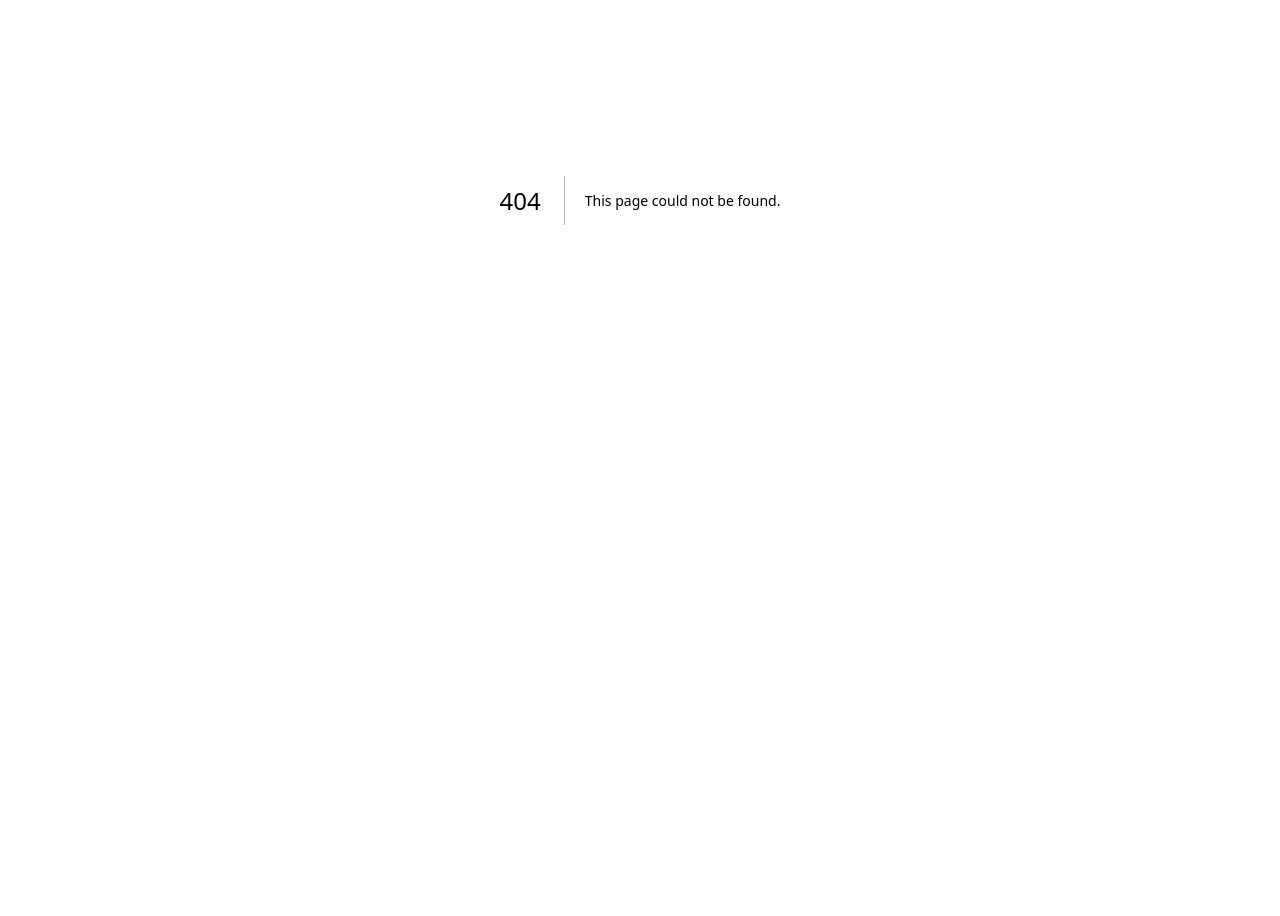
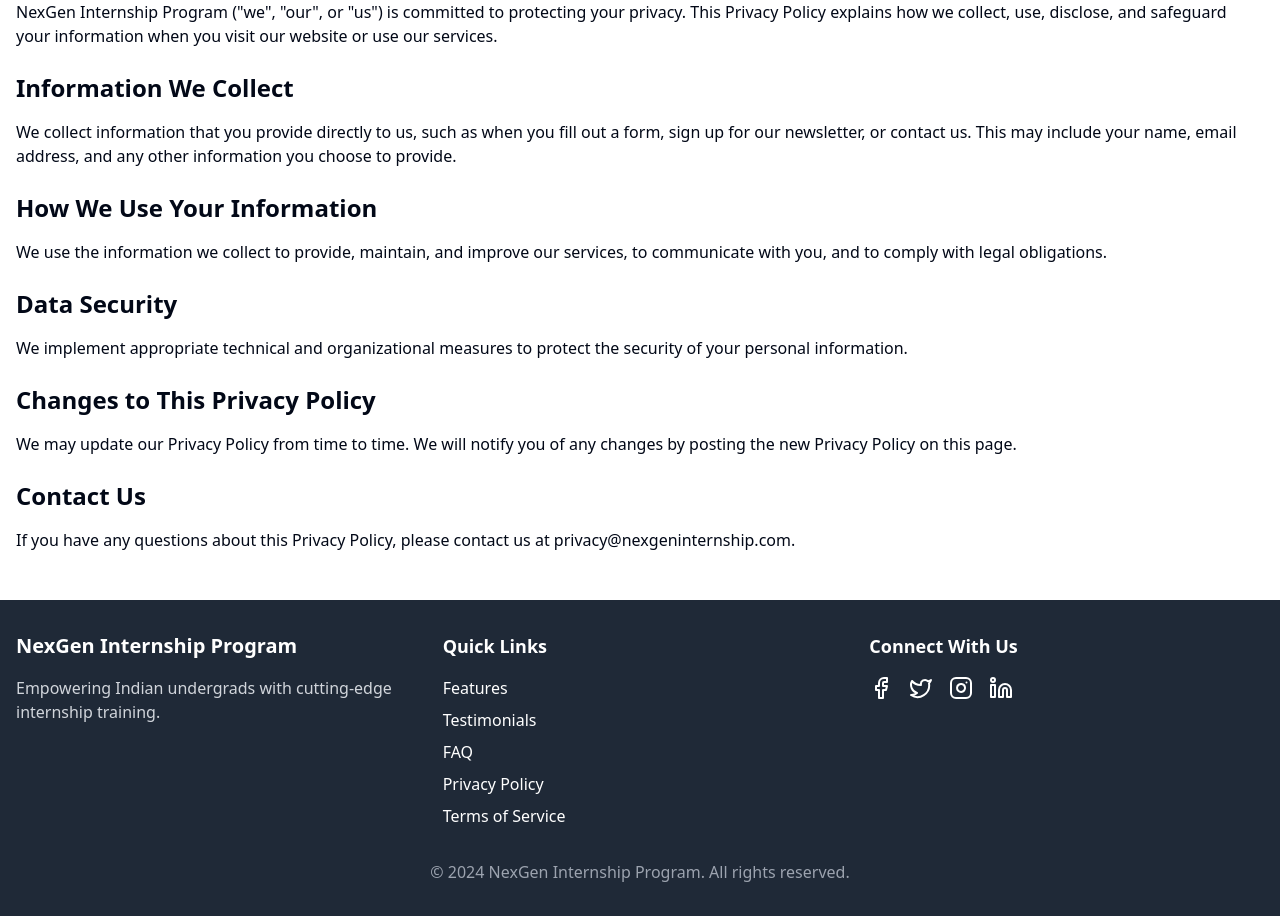
Before and after one commit to dheemutech/main, a Next.js app: page /privacy-policy in a window 1280 px wide. Before the commit this address had no page. Shown: the part 200-1116 px from the top of the page. Before the commit the page ends 800 px from the top, so only its background shows below. Built offline with nearby package versions, Linux system fonts and the light colour scheme.

Commit message:
SOFTGEN MAGIC

```diff
--- /dev/null
+++ b/src/components/ErrorBoundary.jsx
@@ -0,0 +1,37 @@
+import React from 'react';
+
+class ErrorBoundary extends React.Component {
+  constructor(props) {
+    super(props);
+    this.state = { hasError: false };
+  }
+
+  static getDerivedStateFromError(error) {
+    return { hasError: true };
+  }
+
+  componentDidCatch(error, errorInfo) {
+    console.error("Uncaught error:", error, errorInfo);
+  }
+
+  render() {
+    if (this.state.hasError) {
+      return (
+        <div className="container mx-auto px-4 py-8 text-center">
+          <h1 className="text-3xl font-bold mb-4">Oops! Something went wrong.</h1>
+          <p className="mb-4">We're sorry for the inconvenience. Please try refreshing the page or contact our support team if the problem persists.</p>
+          <button
+            onClick={() => this.setState({ hasError: false })}
+            className="bg-blue-500 hover:bg-blue-600 text-white font-bold py-2 px-4 rounded"
+          >
+            Try Again
+          </button>
+        </div>
+      );
+    }
+
+    return this.props.children;
+  }
+}
+
+export default ErrorBoundary;
--- a/src/components/Footer.jsx
+++ b/src/components/Footer.jsx
@@ -1,5 +1,6 @@
 import React from 'react';
 import { Facebook, Twitter, Instagram, Linkedin } from 'lucide-react';
+import Link from 'next/link';
 
 export const Footer = () => {
   return (
@@ -13,9 +14,11 @@ export const Footer = () => {
           <div>
             <h4 className="text-lg font-semibold mb-4">Quick Links</h4>
             <ul className="space-y-2">
-              <li><a href="/#features" className="hover:text-blue-400">Features</a></li>
-              <li><a href="/#testimonials" className="hover:text-blue-400">Testimonials</a></li>
-              <li><a href="/#faq" className="hover:text-blue-400">FAQ</a></li>
+              <li><Link href="/#features" className="hover:text-blue-400">Features</Link></li>
+              <li><Link href="/#testimonials" className="hover:text-blue-400">Testimonials</Link></li>
+              <li><Link href="/#faq" className="hover:text-blue-400">FAQ</Link></li>
+              <li><Link href="/privacy-policy" className="hover:text-blue-400">Privacy Policy</Link></li>
+              <li><Link href="/terms-of-service" className="hover:text-blue-400">Terms of Service</Link></li>
             </ul>
           </div>
           <div>
@@ -29,7 +32,7 @@ export const Footer = () => {
           </div>
         </div>
         <div className="mt-8 text-center text-gray-400">
-          <p>&copy; 2024 NexGen Internship Program. All rights reserved.</p>
+          <p>&copy; {new Date().getFullYear()} NexGen Internship Program. All rights reserved.</p>
         </div>
       </div>
     </footer>
--- a/src/pages/_app.js
+++ b/src/pages/_app.js
@@ -1,12 +1,15 @@
 import "@/styles/globals.css";
 import { Toaster } from "@/components/ui/toaster";
 import { ThemeProvider } from "next-themes";
+import ErrorBoundary from "@/components/ErrorBoundary";
 
 export default function App({ Component, pageProps }) {
   return (
-    <ThemeProvider attribute="class" defaultTheme="system" enableSystem>
-      <Component {...pageProps} />
-      <Toaster />
-    </ThemeProvider>
+    <ErrorBoundary>
+      <ThemeProvider attribute="class" defaultTheme="system" enableSystem>
+        <Component {...pageProps} />
+        <Toaster />
+      </ThemeProvider>
+    </ErrorBoundary>
   );
 }
--- /dev/null
+++ b/src/pages/privacy-policy.js
@@ -0,0 +1,36 @@
+import React from 'react';
+import { Layout } from '@/components/Layout';
+
+export default function PrivacyPolicy() {
+  return (
+    <Layout>
+      <div className="container mx-auto px-4 py-8">
+        <h1 className="text-3xl font-bold mb-6">Privacy Policy</h1>
+        <p className="mb-4">Last updated: {new Date().toLocaleDateString()}</p>
+        <p className="mb-4">
+          NexGen Internship Program ("we", "our", or "us") is committed to protecting your privacy. This Privacy Policy explains how we collect, use, disclose, and safeguard your information when you visit our website or use our services.
+        </p>
+        <h2 className="text-2xl font-semibold mt-6 mb-4">Information We Collect</h2>
+        <p className="mb-4">
+          We collect information that you provide directly to us, such as when you fill out a form, sign up for our newsletter, or contact us. This may include your name, email address, and any other information you choose to provide.
+        </p>
+        <h2 className="text-2xl font-semibold mt-6 mb-4">How We Use Your Information</h2>
+        <p className="mb-4">
+          We use the information we collect to provide, maintain, and improve our services, to communicate with you, and to comply with legal obligations.
+        </p>
+        <h2 className="text-2xl font-semibold mt-6 mb-4">Data Security</h2>
+        <p className="mb-4">
+          We implement appropriate technical and organizational measures to protect the security of your personal information.
+        </p>
+        <h2 className="text-2xl font-semibold mt-6 mb-4">Changes to This Privacy Policy</h2>
+        <p className="mb-4">
+          We may update our Privacy Policy from time to time. We will notify you of any changes by posting the new Privacy Policy on this page.
+        </p>
+        <h2 className="text-2xl font-semibold mt-6 mb-4">Contact Us</h2>
+        <p className="mb-4">
+          If you have any questions about this Privacy Policy, please contact us at privacy@nexgeninternship.com.
+        </p>
+      </div>
+    </Layout>
+  );
+}
--- /dev/null
+++ b/src/pages/terms-of-service.js
@@ -0,0 +1,40 @@
+import React from 'react';
+import { Layout } from '@/components/Layout';
+
+export default function TermsOfService() {
+  return (
+    <Layout>
+      <div className="container mx-auto px-4 py-8">
+        <h1 className="text-3xl font-bold mb-6">Terms of Service</h1>
+        <p className="mb-4">Last updated: {new Date().toLocaleDateString()}</p>
+        <p className="mb-4">
+          Please read these Terms of Service carefully before using the NexGen Internship Program website and services.
+        </p>
+        <h2 className="text-2xl font-semibold mt-6 mb-4">1. Acceptance of Terms</h2>
+        <p className="mb-4">
+          By accessing or using our website and services, you agree to be bound by these Terms of Service and all applicable laws and regulations.
+        </p>
+        <h2 className="text-2xl font-semibold mt-6 mb-4">2. Use of Services</h2>
+        <p className="mb-4">
+          You agree to use our services only for lawful purposes and in accordance with these Terms of Service.
+        </p>
+        <h2 className="text-2xl font-semibold mt-6 mb-4">3. Intellectual Property</h2>
+        <p className="mb-4">
+          The content, features, and functionality of our website and services are owned by NexGen Internship Program and are protected by copyright, trademark, and other intellectual property laws.
+        </p>
+        <h2 className="text-2xl font-semibold mt-6 mb-4">4. Limitation of Liability</h2>
+        <p className="mb-4">
+          NexGen Internship Program shall not be liable for any indirect, incidental, special, consequential, or punitive damages resulting from your use of our services.
+        </p>
+        <h2 className="text-2xl font-semibold mt-6 mb-4">5. Changes to Terms</h2>
+        <p className="mb-4">
+          We reserve the right to modify or replace these Terms of Service at any time. Your continued use of our services after any changes constitute acceptance of those changes.
+        </p>
+        <h2 className="text-2xl font-semibold mt-6 mb-4">6. Contact Us</h2>
+        <p className="mb-4">
+          If you have any questions about these Terms of Service, please contact us at terms@nexgeninternship.com.
+        </p>
+      </div>
+    </Layout>
+  );
+}
```
